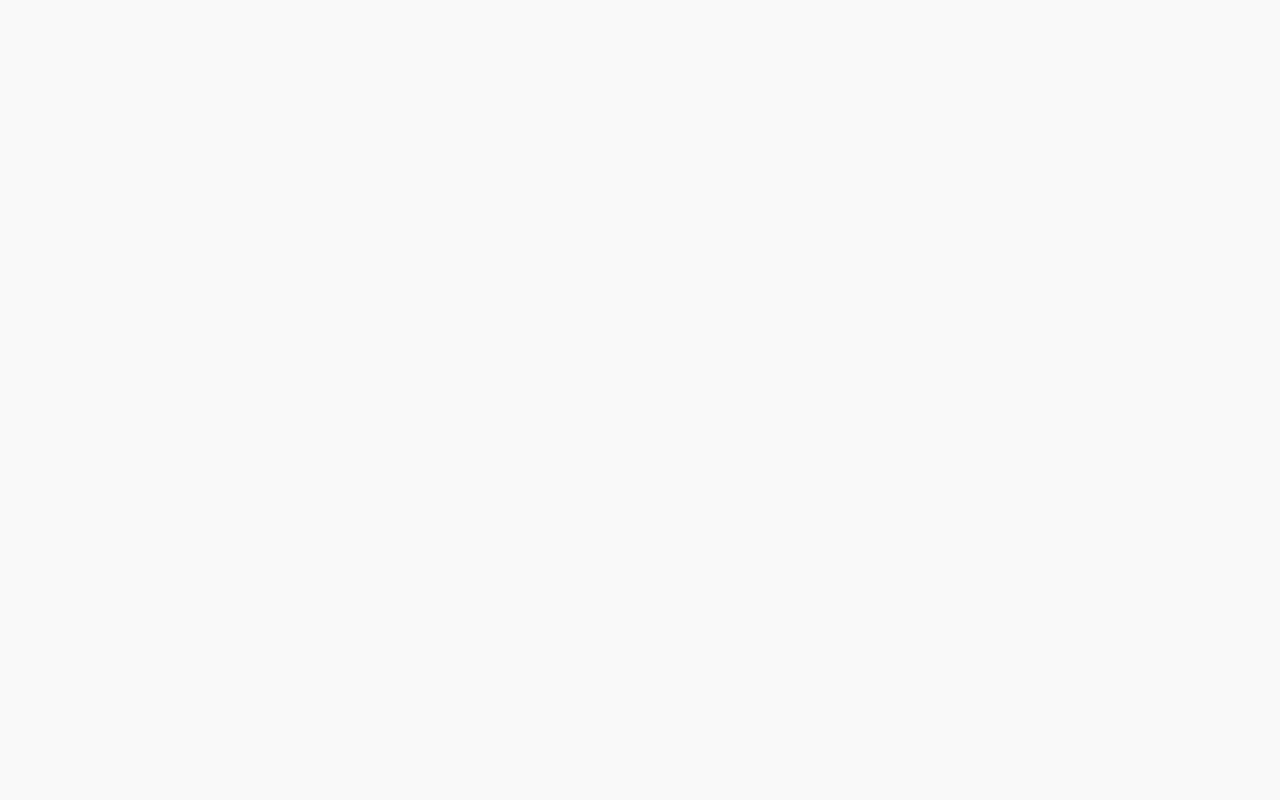
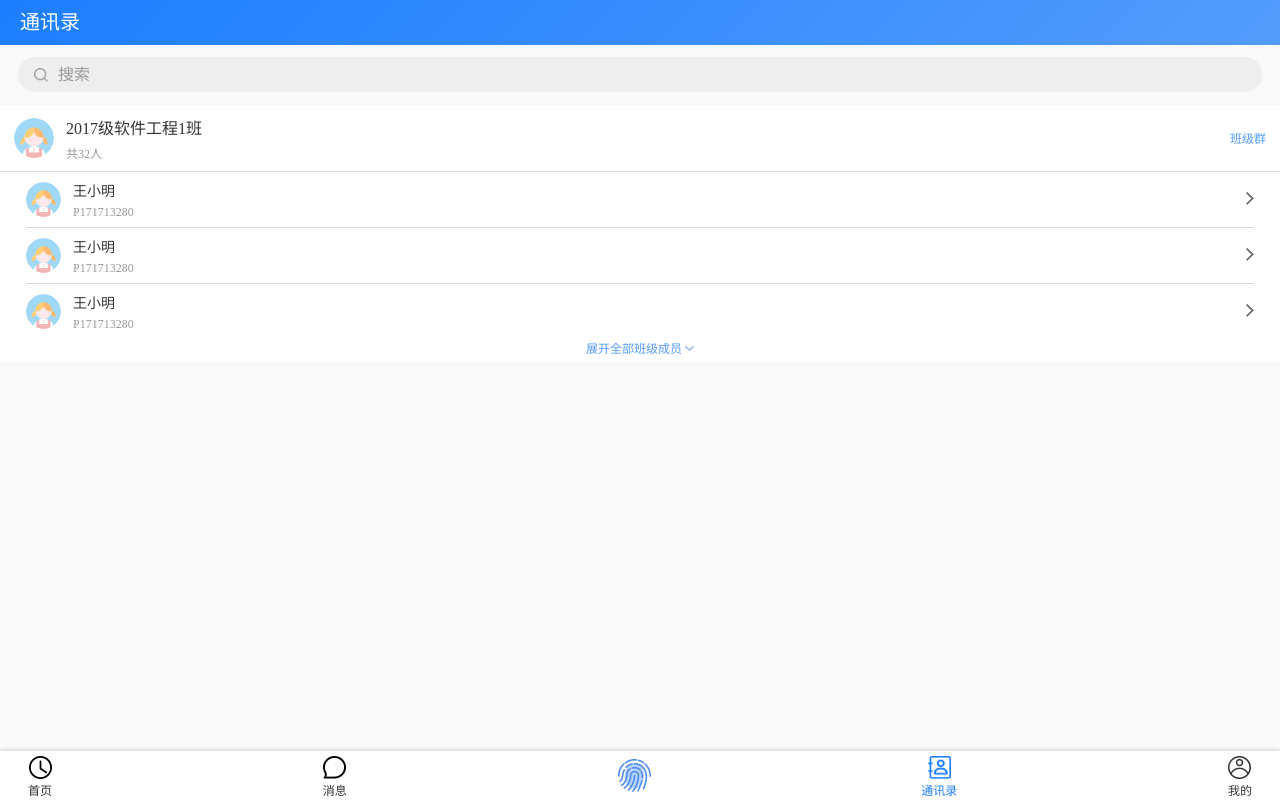
Before and after one commit to ChicKo1108/zskt, a Vue app: page /addressHome in a window 1280 px wide. Built offline with nearby package versions, Linux system fonts and the light colour scheme.

Commit message:
新增【通讯录】首页UI

```diff
--- /dev/null
+++ b/src/pages/address_home/AddressHome.css
@@ -0,0 +1,146 @@
+.address_home {
+    min-height: 100vh;
+    box-sizing: border-box;
+    padding-top: 45px;
+    padding-bottom: 60px;
+}
+
+.search_bar {
+    height: 60px;
+    background-color: #f9f9f9;
+    box-sizing: border-box;
+    padding: 12px 18px;
+}
+
+.search_box {
+    height: 35px;
+    border-radius: 23px;
+    overflow: hidden;
+    background-color: #eee;
+    position: relative;
+}
+
+.search_box>img {
+    width: 14px;
+    height: 14px;
+    position: absolute;
+    top: 11px;
+    left: 16px;
+}
+
+.search_box>input {
+    width: 100%;
+    height: 100%;
+    background-color: #eee;
+    color: #333;
+    line-height: 35px;
+    padding-left: 40px;
+    box-sizing: border-box;
+    border: none;
+    outline: none;
+    font-size: 16px;
+}
+
+.search_box>input::placeholder {
+    color: #999;
+}
+
+.list_item {
+    background-color: #fff;
+    width: 100%;
+    margin-top: 16px;
+    padding-bottom: 5px;
+}
+
+.list_item:first-child {
+    margin-top: 0;
+}
+
+.item_header {
+    height: 67px;
+    padding: 14px;
+    box-sizing: border-box;
+    display: flex;
+    justify-content: flex-start;
+    align-items: center;
+    border-bottom: 1px solid #dcdcdc;
+}
+
+.class_avatar {
+    width: 40px;
+    height: 40px;
+    border-radius: 20px;
+    overflow: hidden;
+    margin-right: 12px;
+}
+
+.class_avatar>img {
+    width: 100%;
+    height: 100%;
+}
+
+.class_info {
+    display: flex;
+    flex: 1;
+    justify-content: space-between;
+    align-items: center;
+}
+
+.class_info_detail .name {
+    color: #333;
+    font-size: 16px;
+}
+
+.class_info_detail .num {
+    font-size: 12px;
+    color: #999;
+    margin-top: 5px;
+}
+
+.link {
+    color: #539CFC;
+    font-size: 12px;
+}
+
+.student_list {
+    padding: 0 26px;
+}
+
+.stu_item {
+    height: 55px;
+    display: flex;
+    justify-content: flex-start;
+    align-items: center;
+    border-bottom: 1px solid #dcdcdc;
+}
+
+.stu_item:last-child {
+    border: none;
+}
+
+.stu_avatar {
+    width: 35px;
+    height: 35px;
+    border-radius: 50%;
+    overflow: hidden;
+    margin-right: 12px;
+}
+
+.stu_avatar>img {
+    width: 100%;
+    height: 100%;
+}
+
+.show_all_stu {
+    color: #539CFC;
+    display: flex;
+    justify-content: center;
+    align-items: center;
+    font-size: 12px;
+}
+
+.show_all_stu>img {
+    width: 9px;
+    height: 5px;
+    margin-left: 3px;
+}
--- /dev/null
+++ b/src/pages/address_home/AddressHome.vue
@@ -0,0 +1,89 @@
+<template>
+  <div class="address_home">
+    <zs-nav-bar title="通讯录" type="simple"></zs-nav-bar>
+    <!-- 搜索框 -->
+    <div class="search_bar">
+      <div class="search_box">
+        <img src="@/assets/images/search.png" alt="" />
+        <input type="text" placeholder="搜索" />
+      </div>
+    </div>
+    <!-- 班级聚合chunk -->
+    <ul class="class_chunk_list">
+      <li class="list_item">
+        <div class="item_header">
+          <div class="class_avatar">
+            <img src="@/assets/images/default_avatar.png" alt="" />
+          </div>
+          <div class="class_info">
+            <div class="class_info_detail">
+              <div class="name">2017级软件工程1班</div>
+              <div class="num">共32人</div>
+            </div>
+            <div class="link">班级群</div>
+          </div>
+        </div>
+        <!-- 学生列表 -->
+        <ul class="student_list">
+          <li class="stu_item">
+            <div class="stu_avatar">
+              <img src="@/assets/images/default_avatar.png" alt="" />
+            </div>
+            <div class="class_info">
+              <div class="class_info_detail">
+                <div class="name" style="font-size: 14px">王小明</div>
+                <div class="num">P171713280</div>
+              </div>
+              <div class="arrow">
+                <img src="@/assets/images/arrow_right_black.png" alt="" />
+              </div>
+            </div>
+          </li>
+          <li class="stu_item">
+            <div class="stu_avatar">
+              <img src="@/assets/images/default_avatar.png" alt="" />
+            </div>
+            <div class="class_info">
+              <div class="class_info_detail">
+                <div class="name" style="font-size: 14px">王小明</div>
+                <div class="num">P171713280</div>
+              </div>
+              <div class="arrow">
+                <img src="@/assets/images/arrow_right_black.png" alt="" />
+              </div>
+            </div>
+          </li>
+          <li class="stu_item">
+            <div class="stu_avatar">
+              <img src="@/assets/images/default_avatar.png" alt="" />
+            </div>
+            <div class="class_info">
+              <div class="class_info_detail">
+                <div class="name" style="font-size: 14px">王小明</div>
+                <div class="num">P171713280</div>
+              </div>
+              <div class="arrow">
+                <img src="@/assets/images/arrow_right_black.png" alt="" />
+              </div>
+            </div>
+          </li>
+        </ul>
+        <div class="show_all_stu">
+          展开全部班级成员
+          <img src="@/assets/images/arrow_down_blue.png" alt="" />
+        </div>
+      </li>
+    </ul>
+    <home-footer :index="3"></home-footer>
+  </div>
+</template>
+
+<script>
+import HomeFooterVue from "../../components/home_footer/HomeFooter.vue";
+import ZsNavBarVue from "../../components/zs_nav_bar/ZsNavBar.vue";
+export default {
+  components: { ZsNavBar: ZsNavBarVue, HomeFooter: HomeFooterVue }
+};
+</script>
+
+<style src="./AddressHome.css" scoped></style>
--- a/src/routes/index.js
+++ b/src/routes/index.js
@@ -4,11 +4,13 @@ Vue.use(VueRouter);
 
 import Home from '@/pages/home/Home';
 /* lazy load. */
-const MessageHome = () => import(/* webpackChunkName: "message" */ '@/pages/message_home/MessageHome');
+const AddressHome = () => import(/* webpackChunkName: "address" */'@/pages/address_home/AddressHome');
+const MessageHome = () => import(/* webpackChunkName: "message" */'@/pages/message_home/MessageHome');
 
 const routes = [
   { path: '/', name: 'home', component: Home },
-  { path: '/messageHome', name: 'messageHome', component: MessageHome}
+  { path: '/addressHome', name: 'addressHome', component: AddressHome },
+  { path: '/messageHome', name: 'messageHome', component: MessageHome }
 ];
 
 const router = new VueRouter({
```
Also changed, not shown: src/assets/images/arrow_down_blue.png (added).
